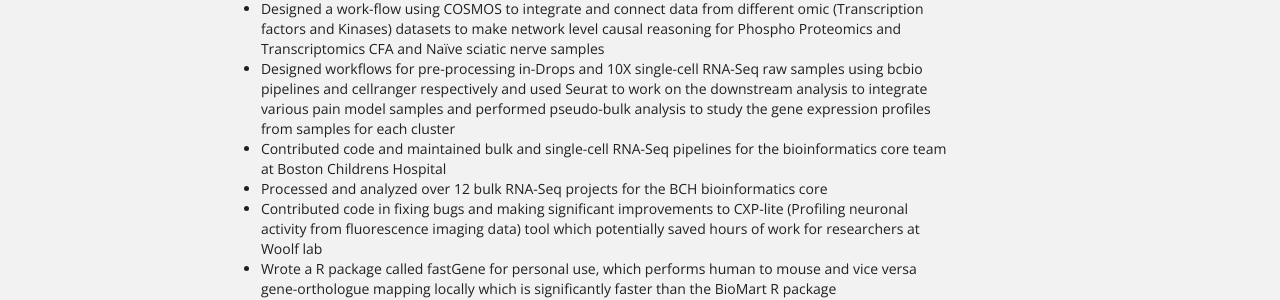
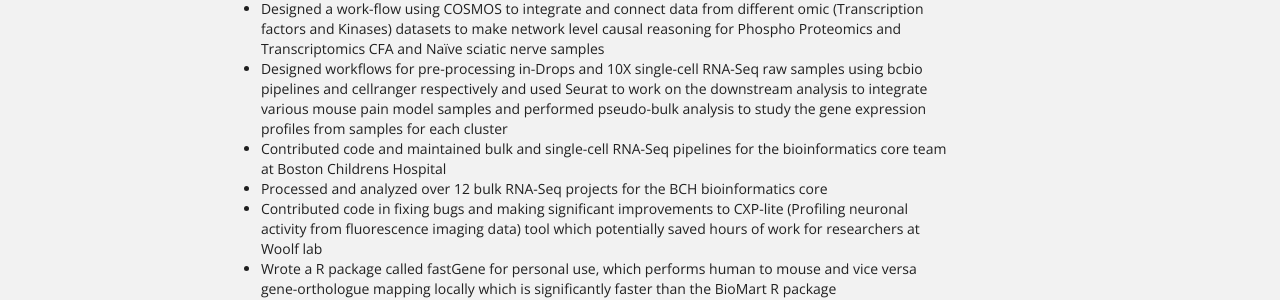
Before and after one commit to samuelbunga/samuelbunga.github.io, a Jekyll site: the page built from bio/index.html, in a window 1280 px wide. Shown: the part 624-924 px from the top of the page. Built offline with Jekyll 4.4.1, drawn with Linux system fonts in a browser that asks for light colours.

Commit message:
Update bio.json

```diff
--- a/_data/bio.json
+++ b/_data/bio.json
@@ -105,7 +105,7 @@
       "highlights": [
         "Developed Neuro Immune interactome pipeline using Nextflow and Python to study the interactions in different mouse pain models between Immune cell ligands and Neuron receptors using INDRA network and cellphonedb (github.com/indralab/panacea_indra)",
         "Designed a work-flow using COSMOS to integrate and connect data from different omic (Transcription factors and Kinases) datasets to make network level causal reasoning for Phospho Proteomics and Transcriptomics CFA and Naïve sciatic nerve samples",
-        "Designed workflows for pre-processing in-Drops and 10X single-cell RNA-Seq raw samples using bcbio pipelines and cellranger respectively and used Seurat to work on the downstream analysis to integrate various pain model samples and performed pseudo-bulk analysis to study the gene expression profiles from samples for each cluster",
+        "Designed workflows for pre-processing in-Drops and 10X single-cell RNA-Seq raw samples using bcbio pipelines and cellranger respectively and used Seurat to work on the downstream analysis to integrate various mouse pain model samples and performed pseudo-bulk analysis to study the gene expression profiles from samples for each cluster",
         "Contributed code and maintained bulk and single-cell RNA-Seq pipelines for the bioinformatics core team at Boston Childrens Hospital",
         "Processed and analyzed over 12 bulk RNA-Seq projects for the BCH bioinformatics core",
         "Contributed code in fixing bugs and making significant improvements to CXP-lite (Profiling neuronal activity from fluorescence imaging data) tool which potentially saved hours of work for researchers at Woolf lab",
```
